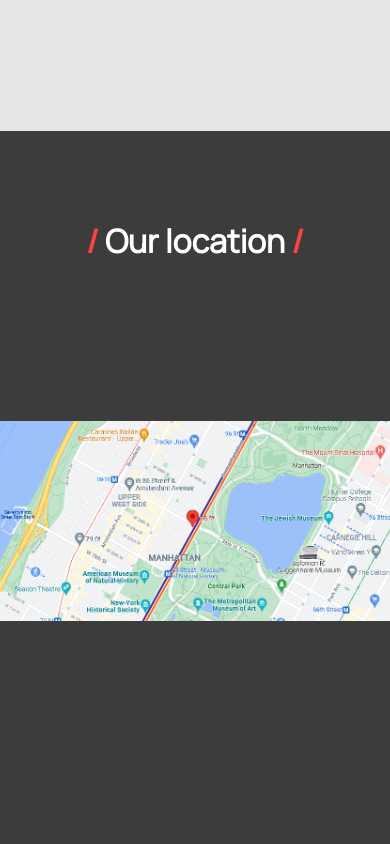
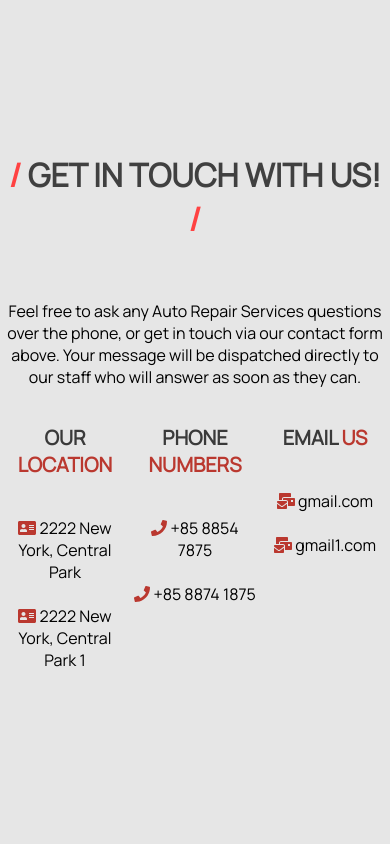
Before and after one commit to kenankaric122/carserviceweb, a React (Create React App) app: page /reservations in a window 390 px wide. Shown: the part 2200-3044 px from the top of the page. Built offline with nearby package versions, Linux system fonts and the light colour scheme.

Commit message:
:sparkles: new features

```diff
--- /dev/null
+++ b/src/components/Touch.jsx
@@ -0,0 +1,32 @@
+import React from 'react';
+import './styles/Touch.css';
+import { faAddressBook, faAddressCard, faMailBulk, faPhone } from '@fortawesome/free-solid-svg-icons';
+import { FontAwesomeIcon } from '@fortawesome/react-fontawesome';
+
+function Touch() {
+return (
+  <div classname="touch" style={{backgroundColor : "rgb(230, 230, 230)", textAlign : "center"}}>
+  <br/><h1 style={{color : "#404040", textAlign : "center", marginTop : "0%", fontWeight : "bold", backgroundColor : "rgb(230, 230, 230)"}}><span>/ </span>GET IN TOUCH WITH US!<span> /</span></h1><br/>
+  <p>Feel free to ask any Auto Repair Services questions over the phone, or get in touch via our contact form above. Your message will be dispatched directly to our staff who will answer as soon as they can.</p>
+  <div className='test11'>
+      <div className='card21'>
+          <h2>OUR <span style={{color : '#ba382f'}}> LOCATION</span></h2><br/>
+          <FontAwesomeIcon icon={faAddressCard} className='icons' color='#ba382f'/>  2222 New York, Central Park <br/><br/>
+          <FontAwesomeIcon icon={faAddressCard} className='icons' color='#ba382f'/>  2222 New York, Central Park 1<br/>
+      </div>
+      <div className='card21'>
+          <h2>PHONE <span style={{color : '#ba382f'}}> NUMBERS</span></h2><br/>
+          <FontAwesomeIcon icon={faPhone} className='icons' color='#ba382f'/>  +85 8854 7875  <br/><br/>
+          <FontAwesomeIcon icon={faPhone} className='icons' color='#ba382f'/>  +85 8874 1875  <br/>
+      </div>
+      <div className='card21'>
+       <h2>EMAIL  <span style={{color : '#ba382f'}}> US</span></h2><br/>
+       <FontAwesomeIcon icon={faMailBulk} className='icons' color='#ba382f'/>  gmail.com <br/><br/>
+       <FontAwesomeIcon icon={faMailBulk} className='icons' color='#ba382f' />  gmail1.com <br/>
+      </div>
+  </div>
+  </div>
+)
+}
+
+export default Touch;
--- /dev/null
+++ b/src/components/styles/Touch.css
@@ -0,0 +1,62 @@
+.touch{
+    background-color: rgb(230, 230, 230);
+    text-align: center;
+}
+
+.touch p {
+    color: rgb(58, 58, 58);
+}
+
+.test11{
+    display: flex;
+    width: 100%;
+    height: 45vh;
+    margin-top: 5%;
+    flex-wrap: wrap;
+}
+
+span{
+    color: rgb(255, 66, 66);
+}
+
+.test11 h2{
+
+    font-size: 20px;
+    font-weight: bold;
+    color: rgb(58, 58, 58);
+}
+
+.test11 .card21{
+    background-color: rgb(230, 230, 230);
+    height: 100%;
+    flex: 30%;
+    text-align: center;
+    flex-direction: row;
+    justify-content: center;
+}
+
+.test11 p{
+    text-align: center;
+    margin-top: 20px;
+    color: rgb(58, 58, 58);
+}
+
+@media only screen and (max-width: 600px) {
+
+    .test11{
+
+        height: 70vh;
+        margin-bottom: 200px;
+    }
+
+    .test11 .card21{
+        margin-left: 1%;
+        margin-right: 1%;
+    }
+
+    .test11 p{
+        margin-left: 7%;
+        margin-right: 7%;
+    }
+
+  }
--- a/src/pages/Aboutus.jsx
+++ b/src/pages/Aboutus.jsx
@@ -9,6 +9,7 @@
 import Testimonials from '../components/Testimonials';
 import Location from '../components/Location';
 import Cards from '../components/Cards';
+import Footer1 from '../components/Footer1';
 
 function Aboutus() {
     return (
@@ -23,6 +24,7 @@
             <Cards/>
             <Location/>
             <Footer/>
+            <Footer1/>
         </div>
     )
 }
--- a/src/pages/Gallery.jsx
+++ b/src/pages/Gallery.jsx
@@ -4,6 +4,7 @@
 import GalleryText from '../components/GalleryText'
 import Footer from '../components/Footer'
 import GalleryImg from '../components/GalleryImg'
+import Footer1 from '../components/Footer1'
 
 function Gallery() {
     return (
@@ -13,6 +14,7 @@
             <GalleryText/>
             <GalleryImg/>
             <Footer/>
+            <Footer1/>
         </div>
     )
 }
--- a/src/pages/Reservations.jsx
+++ b/src/pages/Reservations.jsx
@@ -4,6 +4,8 @@
 import Form from '../components/Form';
 import Footer from '../components/Footer';
 import Location from '../components/Location';
+import Touch from '../components/Touch';
+import Footer1 from '../components/Footer1';
 
 function Reservations() {
     return (
@@ -11,8 +13,10 @@
             <Navbar/>
             <ResHome/>
             <Form/>
+            <Touch/>
             <Location/>
             <Footer/>
+            <Footer1/>
         </div>
     )
 }
```
